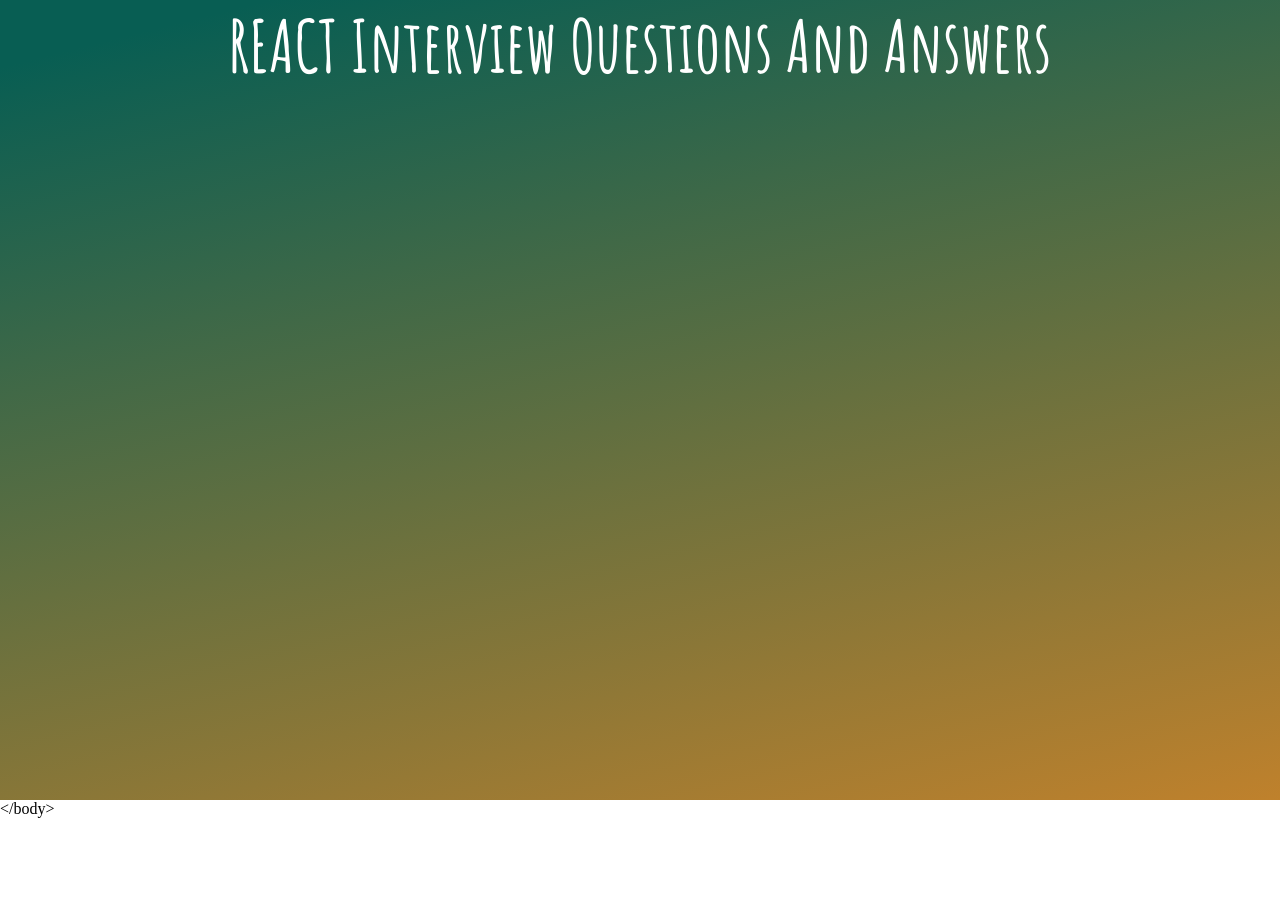
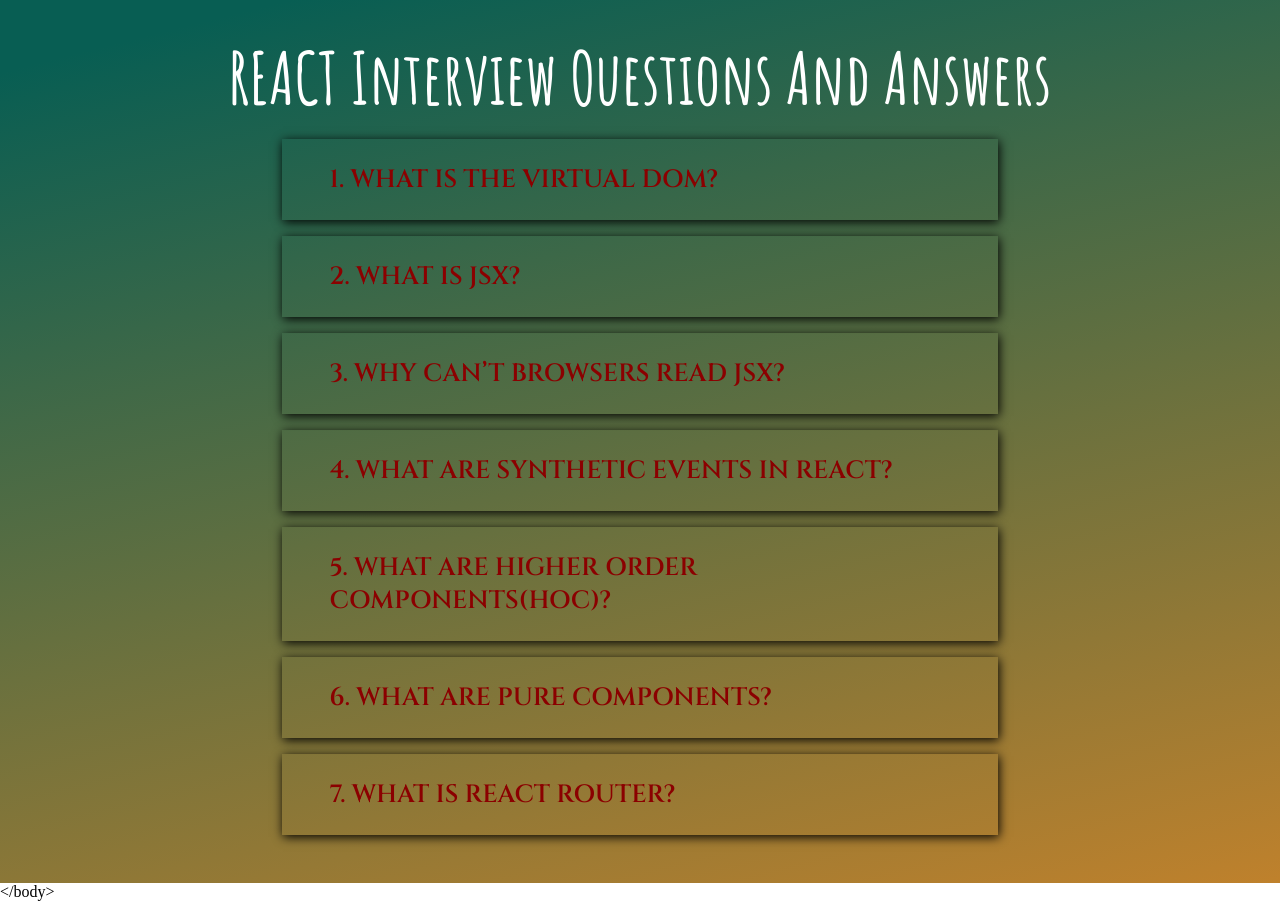
Before and after one commit to sedadiriker/ASS-3-Interview-Accord, a React (Create React App) app: page / in a window 1280 px wide. Before the commit the page ends 818 px from the top, so only its background shows below. Built offline with nearby package versions, Linux system fonts and the light colour scheme.

Commit message:
questions created

```diff
--- a/src/App.css
+++ b/src/App.css
@@ -1,4 +1,5 @@
 @import url("https://fonts.googleapis.com/css2?family=Amatic+SC:wght@400;700&display=swap");
+@import url('https://fonts.googleapis.com/css2?family=Cinzel:wght@400..900&display=swap');
 
 * {
   box-sizing: border-box;
@@ -14,6 +15,7 @@
     rgba(191, 129, 44, 1) 100%
   );
   min-height: 100vh;
+  padding: 2rem 0;
 }
 header {
   font-family: "Amatic SC", sans-serif;
@@ -22,3 +24,18 @@ header {
   text-align: center;
   font-weight: 700;
 }
+.container{
+    width: 80%;
+    margin: auto;
+    & .question{
+        margin:1rem auto;
+        width: 70%;
+        padding: 1.5rem 3rem;
+        color: #8B0000;
+        text-transform: uppercase;
+        font-family: "Cinzel", serif;
+        font-size: 25px;
+        font-weight: 600;
+        box-shadow: 1px 2px 10px black;
+    }
+}
--- a/src/App.js
+++ b/src/App.js
@@ -1,10 +1,12 @@
 import "./App.css"
 import Header from "./components/Header";
+import Question from "./components/Question";
 
 function App() {
   return (
     <div className="App">
       <Header/>
+      <Question/>
     </div>
   );
 }
--- a/src/components/Question.jsx
+++ b/src/components/Question.jsx
@@ -0,0 +1,16 @@
+import React from 'react'
+import questions from "../helper/data"
+
+const Question = () => {
+  return (
+    <div className="container">
+      {
+        questions.map(({question,id}) => (
+            <p className="question" key={id}>{id}. {question}</p>
+        ))
+      }
+    </div>
+  )
+}
+
+export default Question
```
Also changed, not shown: src/components/InterviewAccord.jsx (+11 -0 lines).
